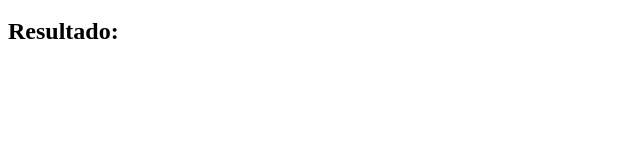
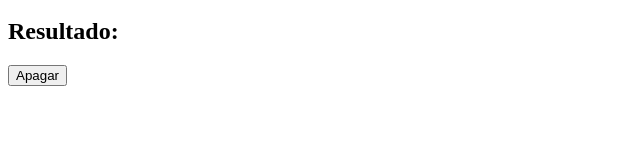
Before and after one commit to thehacktour/bin2dec, a React (Vite) app in the folder frontend/: page / in a window 1280 px wide. Shown: the part 150-300 px from the top of the page, without its empty margins (0-640 px from the left). Built offline with nearby package versions, Linux system fonts and the light colour scheme.

Commit message:
Add button to delete binaryfunction

```diff
--- a/frontend/src/binario.jsx
+++ b/frontend/src/binario.jsx
@@ -15,6 +15,11 @@ const GeradorDeBinario = () => {
     aplicarFuncao(integerToBinary(parseInt(valor, 10) || 0));
   }
 
+  const deletarBinario = () => {
+    aplicarFuncao('');
+    aparecerNaTela('');
+  }
+
   return (
     <div>
       <h2>Escreva seu Numero Decimal: </h2>
@@ -25,6 +30,9 @@ const GeradorDeBinario = () => {
       />
 
       <h2>Resultado: {decimalComFuncao}</h2>
+      <button onClick={deletarBinario}>
+        Apagar
+      </button>
     </div>
   );
 }
```
